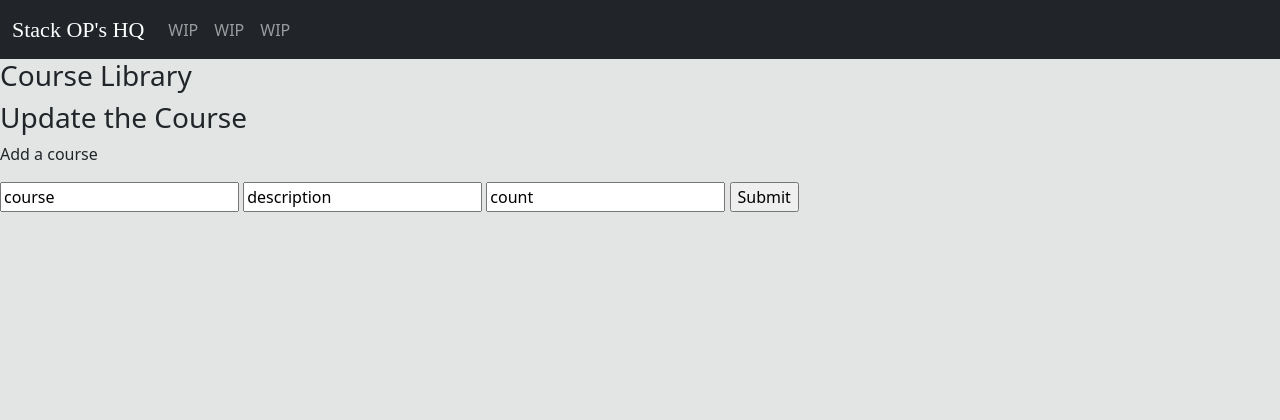
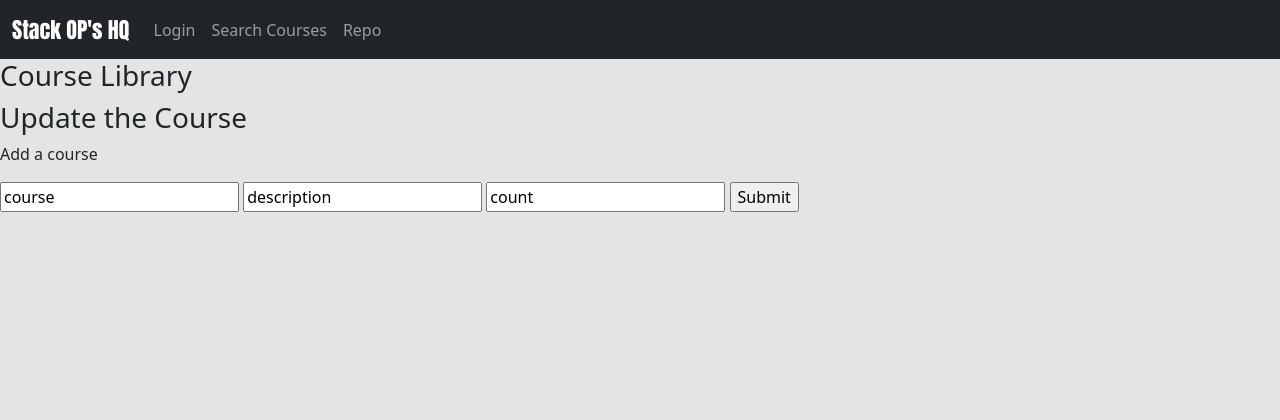
Before and after one commit to HubbbaBubbba/StackOps, a Node server app: page / in a window 1280 px wide. Shown: the top 420 px of the page. Run offline with Node 20, Linux system fonts and the light colour scheme; data that the repository does not hold is empty; some libraries are stand-ins or nearby versions.

Commit message:
fixed header and footer

```diff
--- a/views/index.ejs
+++ b/views/index.ejs
@@ -5,6 +5,8 @@
     <title>Search Courses</title>
     <meta name="viewport" content="width=device-width, initial-scale=1"><link rel="stylesheet" href="https://cdnjs.cloudflare.com/ajax/libs/normalize/5.0.0/normalize.min.css">
     <link rel='stylesheet' href='https://cdnjs.cloudflare.com/ajax/libs/bootstrap/5.0.2/css/bootstrap.min.css'>
+    <link rel="stylesheet" href="https://cdnjs.cloudflare.com/ajax/libs/ionicons/2.0.1/css/ionicons.min.css">
+    <link href='https://fonts.googleapis.com/css?family=Anton' rel='stylesheet'>
     <link rel="stylesheet" href="/styles/index.css">
 
 </head>
@@ -22,13 +24,13 @@
     <div class="collapse navbar-collapse" id="collapsibleNavbar">
       <ul class="navbar-nav">
         <li class="nav-item">
-          <a class="nav-link" href="https://www.linkedin.com/in/ethan-hubbard-1a74b2244/" target ="_blank">WIP</a>
+          <a class="nav-link" href="https://www.linkedin.com/in/ethan-hubbard-1a74b2244/" target ="_blank">Login</a>
         </li>
         <li class="nav-item">
-          <a class="nav-link" href="https://github.com/HubbbaBubbba/FoxTrot-Lab-Mid-Term" target ="_blank">WIP</a>
+          <a class="nav-link" href="https://github.com/HubbbaBubbba/FoxTrot-Lab-Mid-Term" target ="_blank">Search Courses</a>
         </li>
         <li class="nav-item">
-          <a class="nav-link" href="#" target ="_blank">WIP</a>
+          <a class="nav-link" href="#" target ="_blank">Repo</a>
         </li>
       </ul>
     </div>
@@ -60,6 +62,8 @@
     <input type="text" name="count" value="count">
     <input type="submit" onclick="document.location.reload()">
   </form>
+
+
   <div class="footer-dark">
     <footer>
         <div class="container">
--- a/views/login.ejs
+++ b/views/login.ejs
@@ -10,6 +10,9 @@
 <body>
     <main id="main-holder">
         <h1 id="login-logo">Welcome to CourseInsider</h1>
+        <span class="title" id="navbar-brand">
+        <img class="circular--square" src="./img/O_U.png" alt="OU" style="width: 70px;">
+      </span>
         <h2 id="login-header">Please Login</h2>
 
         <!-- <div id="login-error-msg-holder">
```
